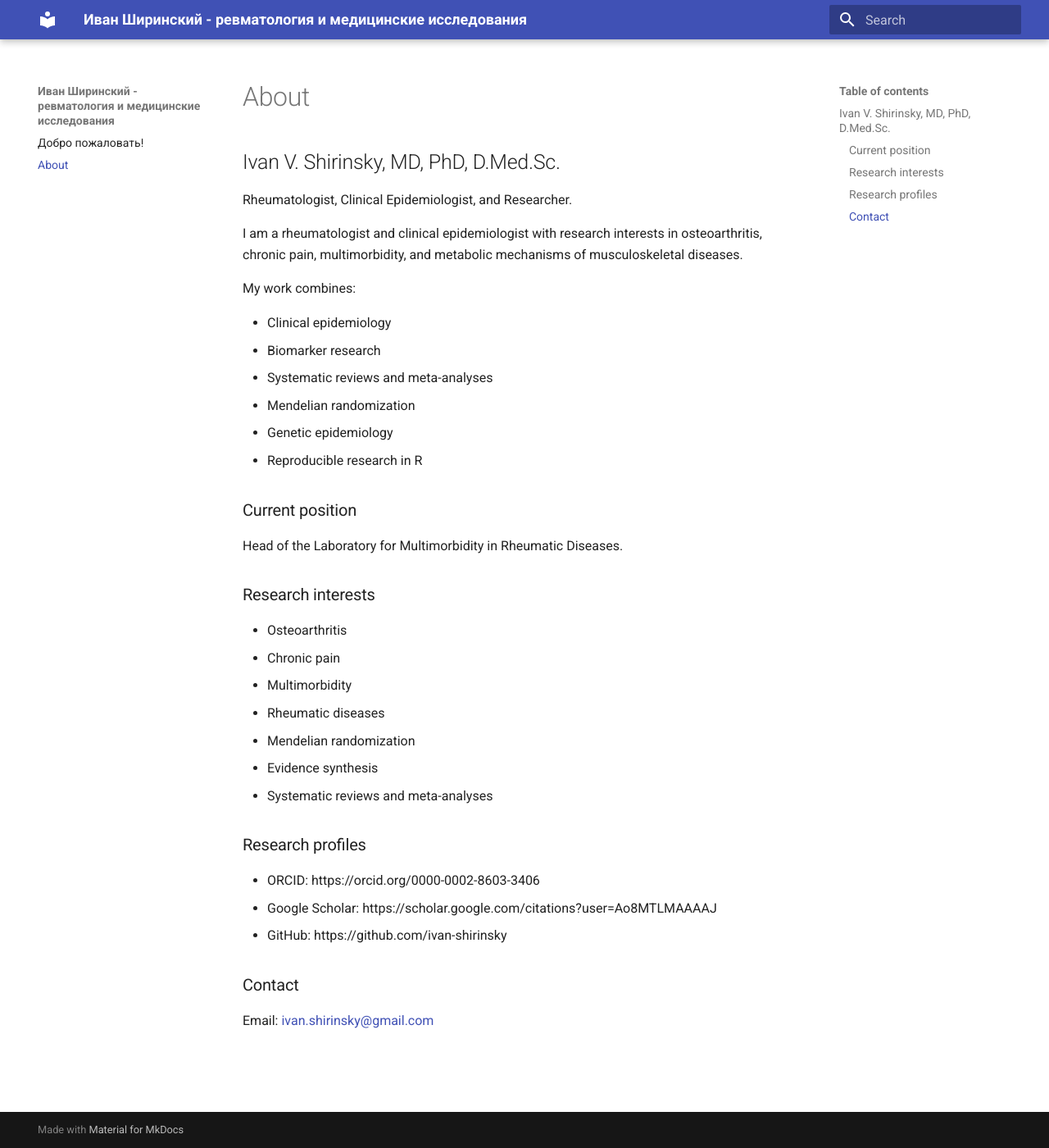
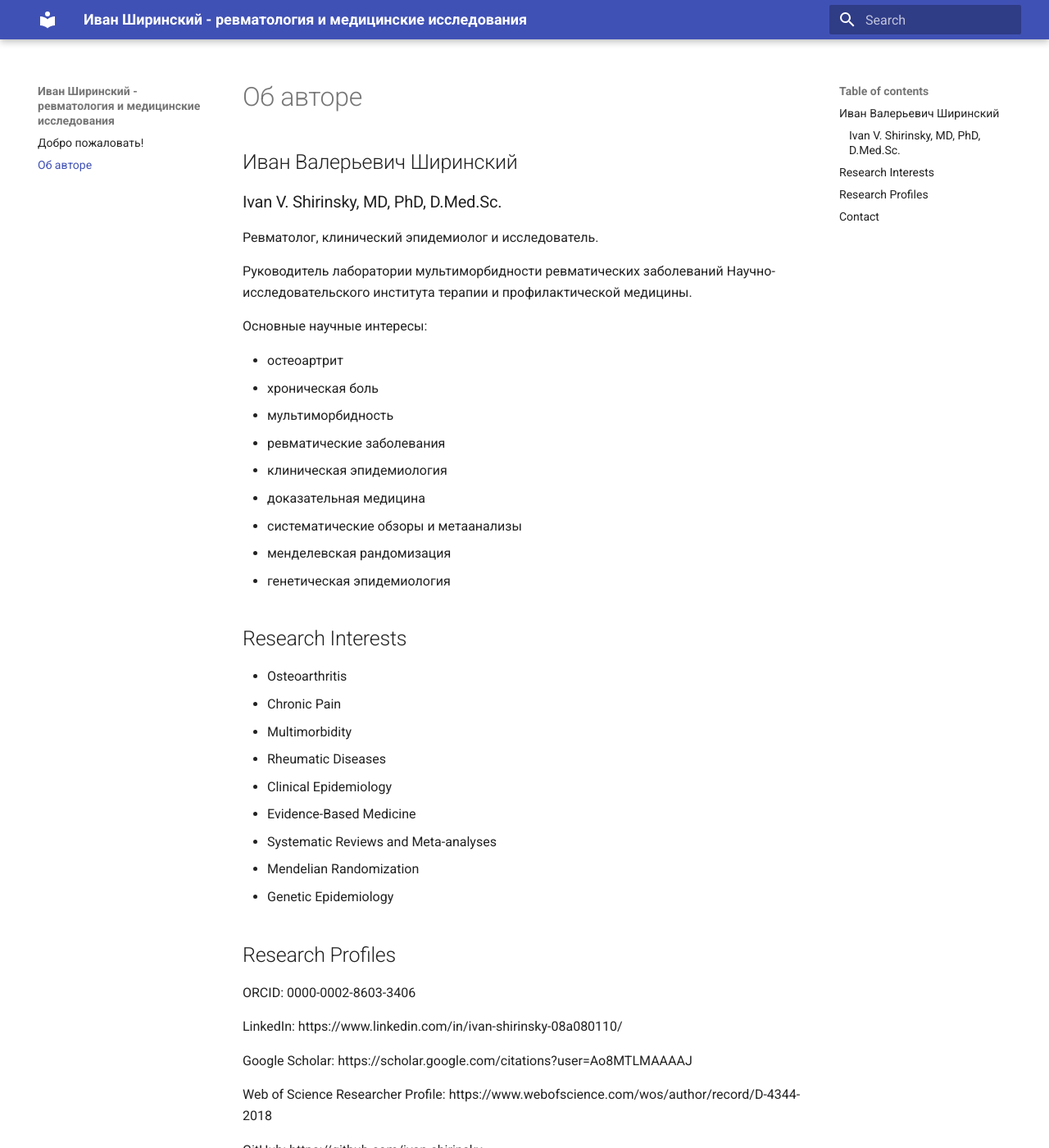
Before and after one commit to ivan-shirinsky/ivan-shirinsky.github.io, an MkDocs documentation site: the page built from docs/about.md, in a window 1280 px wide and 1400 px high. Shown: the whole window at 82% size. Built offline with MkDocs 1.6.1 and Material for MkDocs 9.7.7, drawn with Linux system fonts in a browser that asks for light colours.

Commit message:
Update about.md

```diff
--- a/docs/about.md
+++ b/docs/about.md
@@ -1,40 +1,54 @@
-# About
+# Об авторе
 
-## Ivan V. Shirinsky, MD, PhD, D.Med.Sc.
+## Иван Валерьевич Ширинский
 
-Rheumatologist, Clinical Epidemiologist, and Researcher.
+### Ivan V. Shirinsky, MD, PhD, D.Med.Sc.
 
-I am a rheumatologist and clinical epidemiologist with research interests in osteoarthritis, chronic pain, multimorbidity, and metabolic mechanisms of musculoskeletal diseases.
+Ревматолог, клинический эпидемиолог и исследователь.
 
-My work combines:
+Руководитель лаборатории мультиморбидности ревматических заболеваний Научно-исследовательского института терапии и профилактической медицины.
 
-* Clinical epidemiology
-* Biomarker research
-* Systematic reviews and meta-analyses
-* Mendelian randomization
-* Genetic epidemiology
-* Reproducible research in R
+Основные научные интересы:
 
-### Current position
+* остеоартрит
+* хроническая боль
+* мультиморбидность
+* ревматические заболевания
+* клиническая эпидемиология
+* доказательная медицина
+* систематические обзоры и метаанализы
+* менделевская рандомизация
+* генетическая эпидемиология
 
-Head of the Laboratory for Multimorbidity in Rheumatic Diseases.
-
-### Research interests
+## Research Interests
 
 * Osteoarthritis
-* Chronic pain
+* Chronic Pain
 * Multimorbidity
-* Rheumatic diseases
-* Mendelian randomization
-* Evidence synthesis
-* Systematic reviews and meta-analyses
+* Rheumatic Diseases
+* Clinical Epidemiology
+* Evidence-Based Medicine
+* Systematic Reviews and Meta-analyses
+* Mendelian Randomization
+* Genetic Epidemiology
 
-### Research profiles
+## Research Profiles
 
-* ORCID: https://orcid.org/0000-0002-8603-3406
-* Google Scholar:  https://scholar.google.com/citations?user=Ao8MTLMAAAAJ
-* GitHub: https://github.com/ivan-shirinsky
+ORCID: 0000-0002-8603-3406
 
-### Contact
+LinkedIn:
+https://www.linkedin.com/in/ivan-shirinsky-08a080110/
 
-Email: [ivan.shirinsky@gmail.com](mailto:ivan.shirinsky@gmail.com)
+Google Scholar:
+https://scholar.google.com/citations?user=Ao8MTLMAAAAJ
+
+Web of Science Researcher Profile:
+https://www.webofscience.com/wos/author/record/D-4344-2018
+
+GitHub:
+https://github.com/ivan-shirinsky
+
+## Contact
+
+Email:
+[ivan.shirinsky@gmail.com](mailto:ivan.shirinsky@gmail.com)
```
